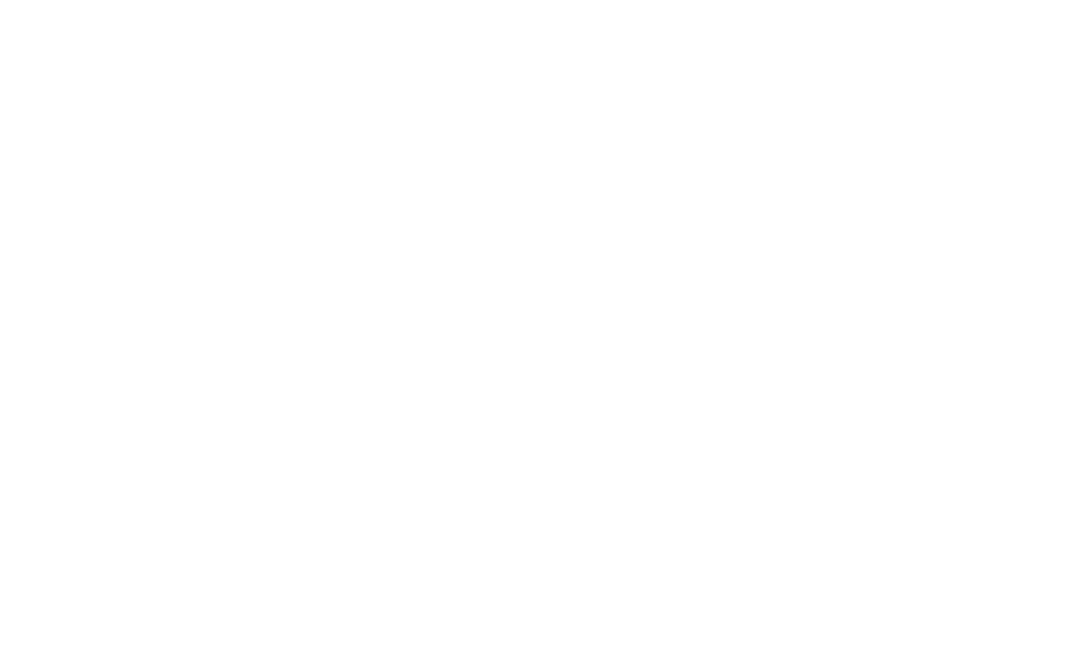
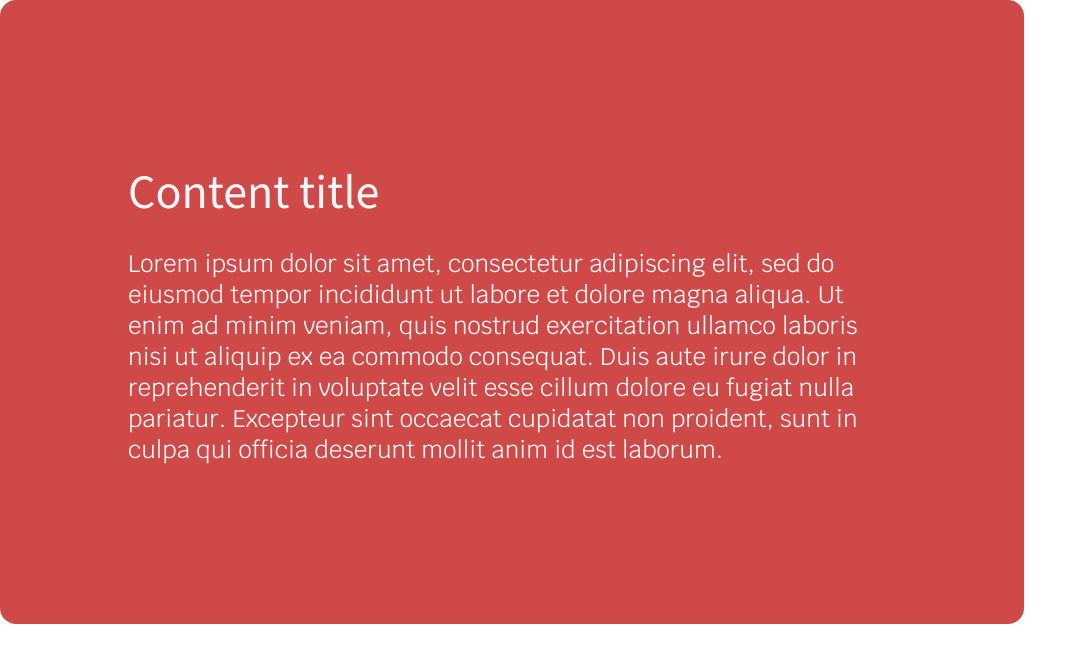
Before and after one commit to juayhee/portfolio-site, a React (Vite) app: page / in a window 1280 px wide. Shown: the top 662 px of the page, without its empty margins (0-1087 px from the left). Built offline with nearby package versions, Linux system fonts and the light colour scheme.

Commit message:
Implement content box

```diff
--- a/src/components/Content/Content.module.sass
+++ b/src/components/Content/Content.module.sass
@@ -0,0 +1,29 @@
+.box
+  padding: 192px 128px 192px 128px
+  width: 60vw
+  height: 30vh
+  background-color: #D04949
+  display: flex
+  justify-content: center
+  align-items: center
+  border-radius: 16px
+
+.contentContainer
+  display: flex
+  flex-direction: column
+  gap: 24px
+
+h1, h2
+  color: #f7f7f8
+  padding: 0
+  margin: 0
+
+h1
+  font-family: "Source Sans 3", sans-serif
+  font-weight: normal
+  font-size: 48px
+
+h2
+  font-family: "Krub", sans-serif
+  font-weight: normal
+  font-size: 24px
--- a/src/components/Content/Content.tsx
+++ b/src/components/Content/Content.tsx
@@ -2,7 +2,24 @@
 import styles from "./Content.module.sass";
 
 function Content(): React.ReactElement {
-  return <></>;
+  return (
+    <>
+      <div className={styles.box}>
+        <div className={styles.contentContainer}>
+          <h1>Content title</h1>
+          <h2>
+            Lorem ipsum dolor sit amet, consectetur adipiscing elit, sed do
+            eiusmod tempor incididunt ut labore et dolore magna aliqua. Ut enim
+            ad minim veniam, quis nostrud exercitation ullamco laboris nisi ut
+            aliquip ex ea commodo consequat. Duis aute irure dolor in
+            reprehenderit in voluptate velit esse cillum dolore eu fugiat nulla
+            pariatur. Excepteur sint occaecat cupidatat non proident, sunt in
+            culpa qui officia deserunt mollit anim id est laborum.
+          </h2>
+        </div>
+      </div>
+    </>
+  );
 }
 
 export default Content;
```
